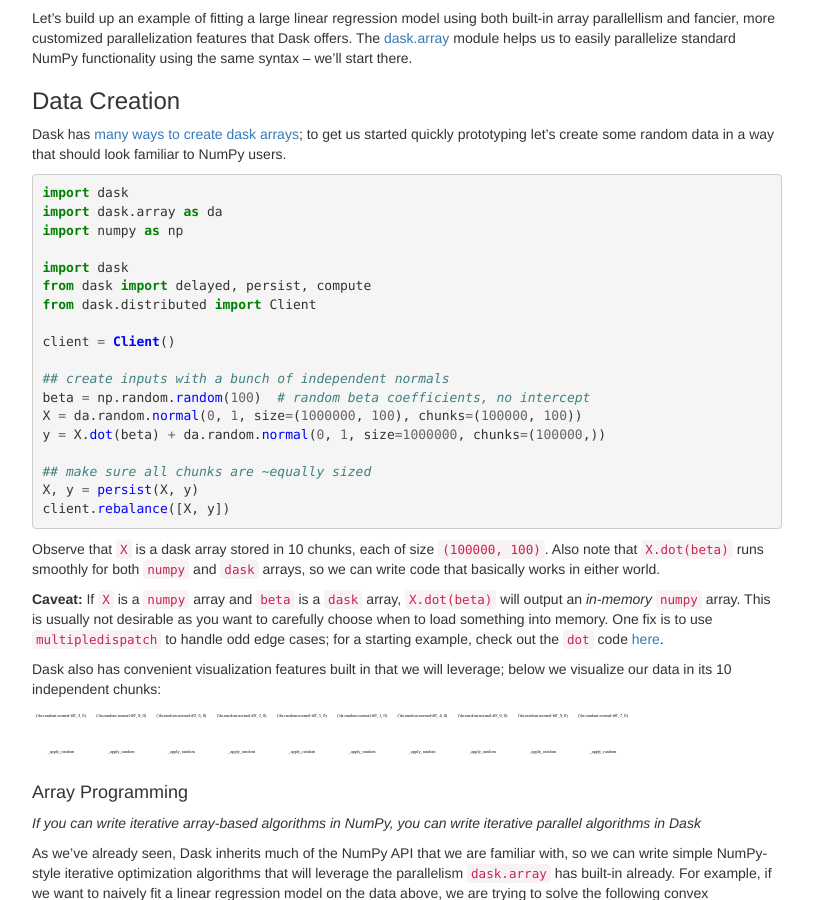
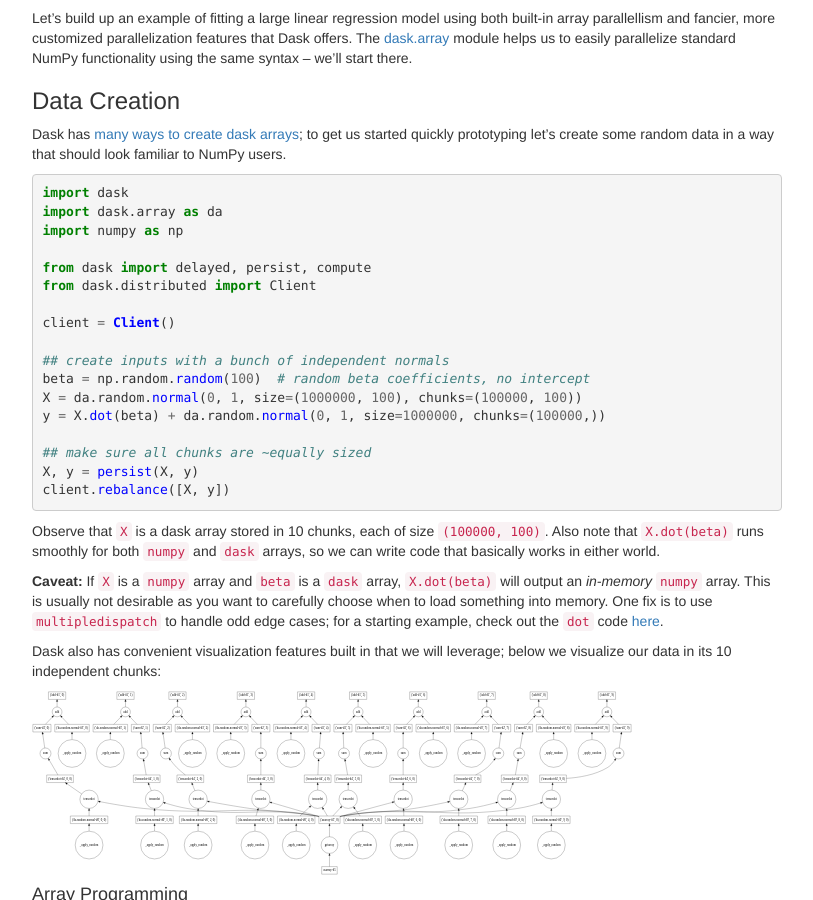
Before and after one commit to besyskymnbk/blog, a Jekyll site: the page built from _posts/work/2017-03-17-dask-glm-1.md, in a window 1280 px wide and 900 px high, scrolled down 1099 px. Shown: the whole window, without its empty margins (233-1046 px from the left). Built offline with Jekyll 4.4.1, drawn with Linux system fonts in a browser that asks for light colours; formulas are drawn with MathJax 3; comment, search, counter and statistics services are not loaded.

Commit message:
change svg images for dask-glm

```diff
--- a/_posts/work/2017-03-17-dask-glm-1.md
+++ b/_posts/work/2017-03-17-dask-glm-1.md
@@ -82,7 +82,6 @@ import dask
 import dask.array as da
 import numpy as np
 
-import dask
 from dask import delayed, persist, compute
 from dask.distributed import Client
 
@@ -104,9 +103,9 @@ Observe that `X` is a dask array stored in 10 chunks, each of size `(100000, 100
 
 Dask also has convenient visualization features built in that we will leverage; below we visualize our data in its 10 independent chunks:
 
-<img src="{{ BASE_PATH }}/images/X-white.svg"
+<img src="{{ BASE_PATH }}/images/dask-glm-data-creation-black-on-white.svg"
      width="80%"
-     alt="">
+     alt="Create data for dask-glm computations">
 
 #### Array Programming
 
```
Also changed, not shown: other parts of _posts/work/2017-03-17-dask-glm-1.md (+1 -1 lines), images/X-black.svg (deleted), images/X-white.svg (deleted), images/dask-glm-data-creation-black-on-white.svg (added), images/grad-step-black-on-white.svg (added), images/grad-step-white-on-black.svg (added), images/grad_step-black.svg (deleted), images/grad_step-white.svg (deleted).
